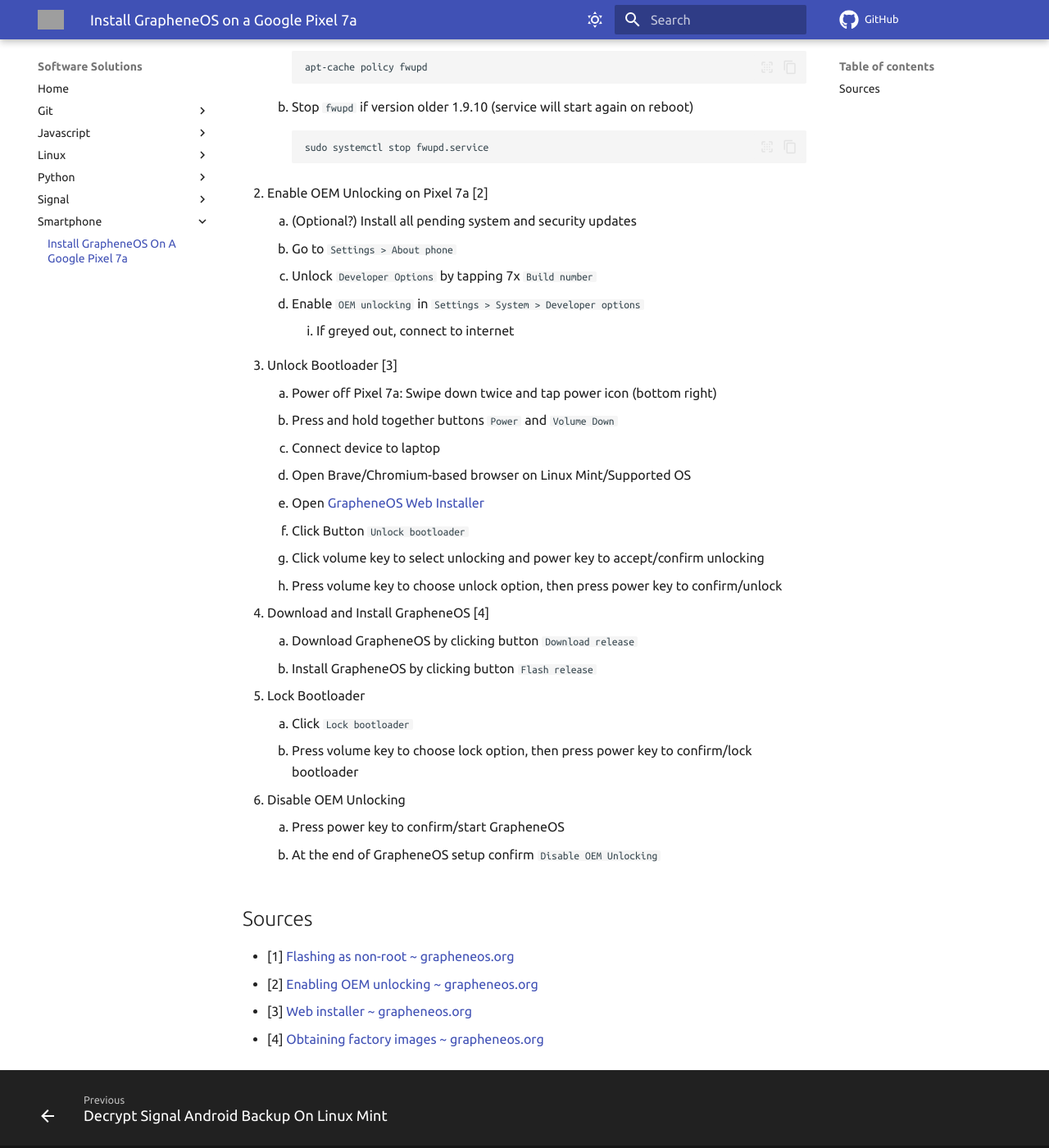
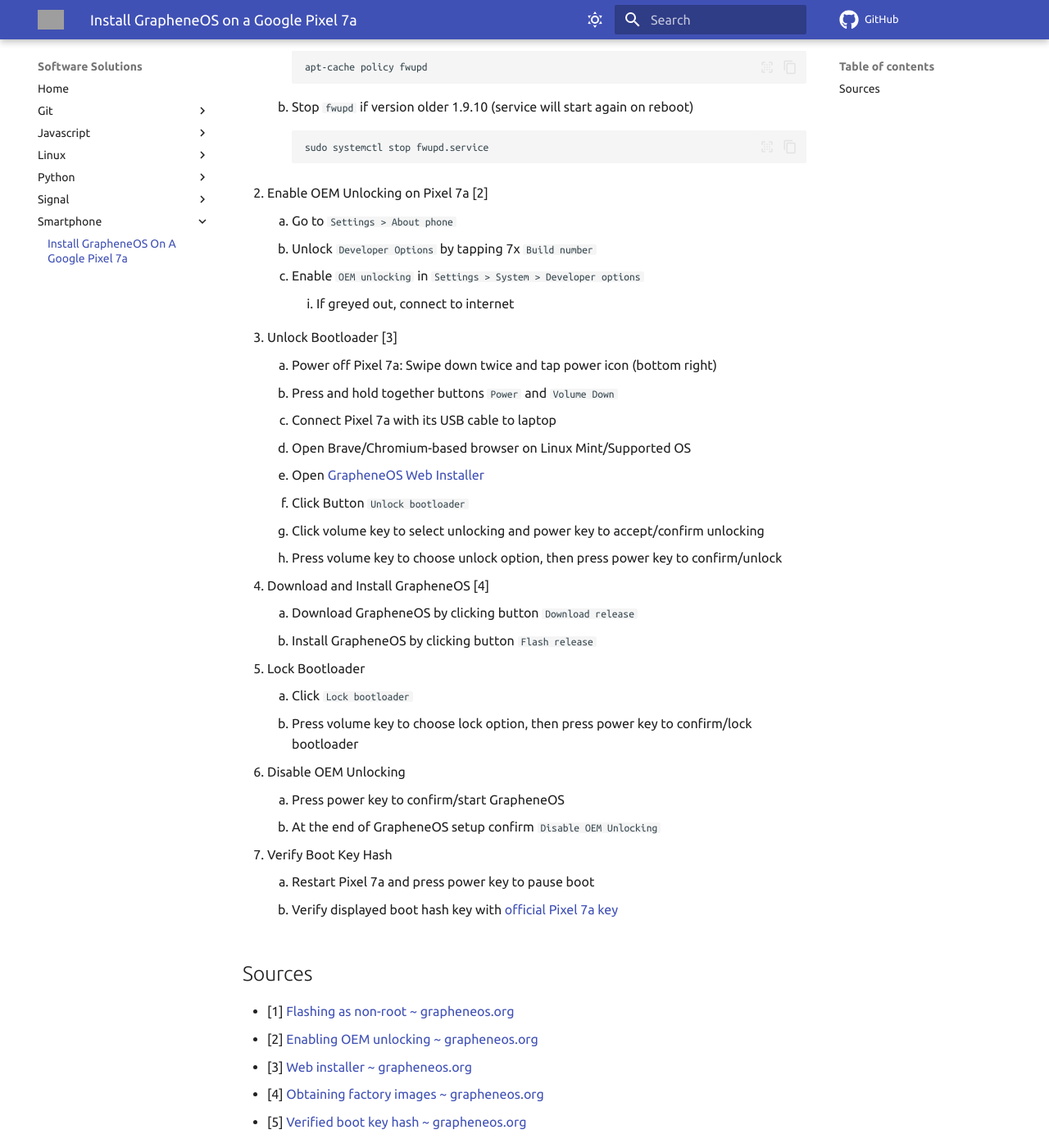
Before and after one commit to danieldreke/software-solutions, an MkDocs documentation site: the page built from docs/smartphone/install-grapheneos-on-google-pixel-7a.md, in a window 1280 px wide and 1400 px high, scrolled down 233 px. Shown: the whole window at 82% size. Built offline with MkDocs 1.6.1 and Material for MkDocs 9.7.7, drawn with Linux system fonts in a browser that asks for light colours; comment, search, counter and statistics services are not loaded; grey boxes are pictures that could not be loaded.

Commit message:
Add step of verifying boot key hash

````diff
--- a/docs/smartphone/install-grapheneos-on-google-pixel-7a.md
+++ b/docs/smartphone/install-grapheneos-on-google-pixel-7a.md
@@ -13,30 +13,33 @@
         ```
         sudo apt install android-sdk-platform-tools-common
         ```         -->
-2. Enable OEM Unlocking on Pixel 7a [2]
-    1. (Optional?) Install all pending system and security updates
-    2. Go to `Settings > About phone`
-    3. Unlock `Developer Options` by tapping 7x `Build number`
-    4. Enable `OEM unlocking` in `Settings > System > Developer options`
+1. Enable OEM Unlocking on Pixel 7a [2]
+    <!-- 1. (Optional?) Install all pending system and security updates -->
+    1. Go to `Settings > About phone`
+    1. Unlock `Developer Options` by tapping 7x `Build number`
+    1. Enable `OEM unlocking` in `Settings > System > Developer options`
         1. If greyed out, connect to internet
-3. Unlock Bootloader [3]
+1. Unlock Bootloader [3]
     1. Power off Pixel 7a: Swipe down twice and tap power icon (bottom right)
-    2. Press and hold together buttons `Power` and `Volume Down`
-    3. Connect device to laptop
-    4. Open Brave/Chromium-based browser on Linux Mint/Supported OS
-    5. Open [GrapheneOS Web Installer](https://grapheneos.org/install/web#unlocking-the-bootloader)
-    6. Click Button `Unlock bootloader`
-    7. Click volume key to select unlocking and power key to accept/confirm unlocking
-    8. Press volume key to choose unlock option, then press power key to confirm/unlock
-4. Download and Install GrapheneOS [4]
+    1. Press and hold together buttons `Power` and `Volume Down`
+    1. Connect Pixel 7a with its USB cable to laptop
+    1. Open Brave/Chromium-based browser on Linux Mint/Supported OS
+    1. Open [GrapheneOS Web Installer](https://grapheneos.org/install/web#unlocking-the-bootloader)
+    1. Click Button `Unlock bootloader`
+    1. Click volume key to select unlocking and power key to accept/confirm unlocking
+    1. Press volume key to choose unlock option, then press power key to confirm/unlock
+1. Download and Install GrapheneOS [4]
     1. Download GrapheneOS by clicking button `Download release`
-    2. Install GrapheneOS by clicking button `Flash release`
-5. Lock Bootloader
+    1. Install GrapheneOS by clicking button `Flash release`
+1. Lock Bootloader
     1. Click `Lock bootloader`
-    2. Press volume key to choose lock option, then press power key to confirm/lock bootloader
-6. Disable OEM Unlocking
+    1. Press volume key to choose lock option, then press power key to confirm/lock bootloader
+1. Disable OEM Unlocking
     1. Press power key to confirm/start GrapheneOS
-    2. At the end of GrapheneOS setup confirm `Disable OEM Unlocking`
+    1. At the end of GrapheneOS setup confirm `Disable OEM Unlocking`
+1. Verify Boot Key Hash
+    1. Restart Pixel 7a and press power key to pause boot
+    2. Verify displayed boot hash key with [official Pixel 7a key](https://grapheneos.org/install/web#verified-boot-key-hash)
 
 ## Sources
 
@@ -44,3 +47,4 @@
 - [2] [Enabling OEM unlocking ~ grapheneos.org](https://grapheneos.org/install/web#enabling-oem-unlocking)
 - [3] [Web installer ~ grapheneos.org](https://grapheneos.org/install/web#web-install)
 - [4] [Obtaining factory images ~ grapheneos.org](https://grapheneos.org/install/web#obtaining-factory-images)
+- [5] [Verified boot key hash ~ grapheneos.org](https://grapheneos.org/install/web#verified-boot-key-hash)
````
Also changed, not shown: other parts of docs/smartphone/install-grapheneos-on-google-pixel-7a.md (+1 -1 lines).
